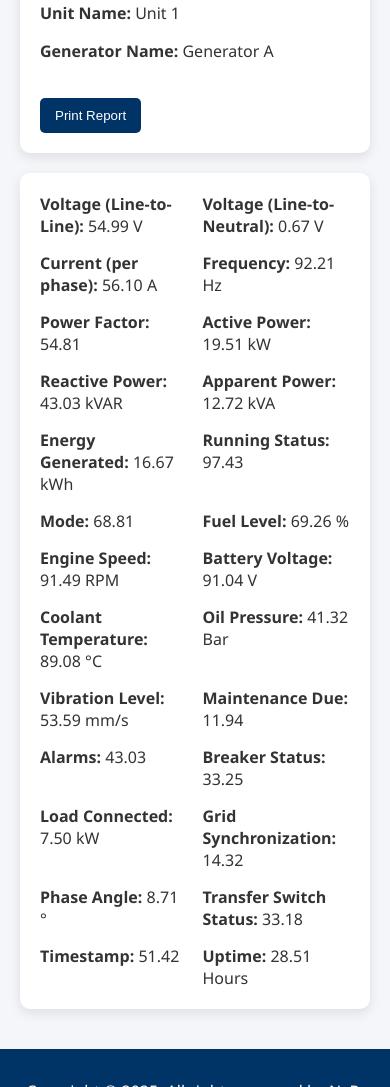
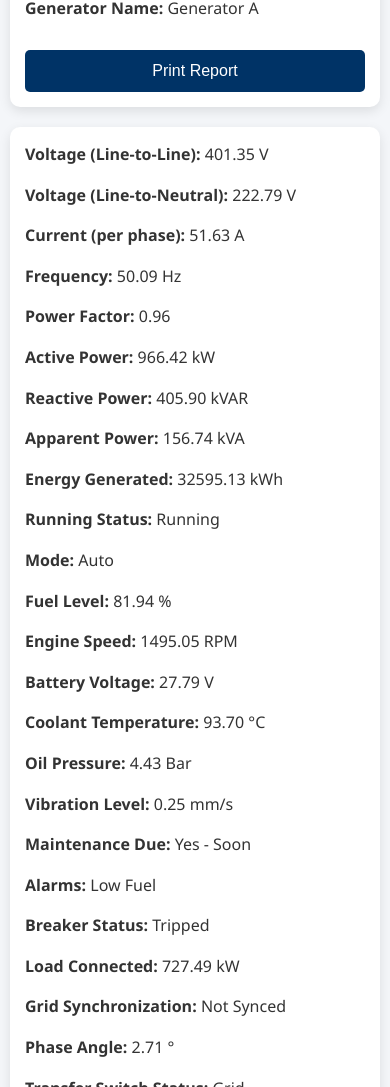
Before and after one commit to NRG-cse/power_plant_dashboard, a plain HTML site: page index.html in a window 390 px wide. Shown: the part 300-1387 px from the top of the page. Drawn offline with Linux system fonts and the light colour scheme.

Commit message:
Responsive power plant dashboard

```diff
--- a/script.js
+++ b/script.js
@@ -1,30 +1,30 @@
 const fields = [
-  { label: 'Voltage (Line-to-Line)', unit: 'V' },
-  { label: 'Voltage (Line-to-Neutral)', unit: 'V' },
-  { label: 'Current (per phase)', unit: 'A' },
-  { label: 'Frequency', unit: 'Hz' },
-  { label: 'Power Factor', unit: '' },
-  { label: 'Active Power', unit: 'kW' },
-  { label: 'Reactive Power', unit: 'kVAR' },
-  { label: 'Apparent Power', unit: 'kVA' },
-  { label: 'Energy Generated', unit: 'kWh' },
-  { label: 'Running Status', unit: '' },
-  { label: 'Mode', unit: '' },
-  { label: 'Fuel Level', unit: '%' },
-  { label: 'Engine Speed', unit: 'RPM' },
-  { label: 'Battery Voltage', unit: 'V' },
-  { label: 'Coolant Temperature', unit: '°C' },
-  { label: 'Oil Pressure', unit: 'Bar' },
-  { label: 'Vibration Level', unit: 'mm/s' },
-  { label: 'Maintenance Due', unit: '' },
-  { label: 'Alarms', unit: '' },
-  { label: 'Breaker Status', unit: '' },
-  { label: 'Load Connected', unit: 'kW' },
-  { label: 'Grid Synchronization', unit: '' },
-  { label: 'Phase Angle', unit: '°' },
-  { label: 'Transfer Switch Status', unit: '' },
-  { label: 'Timestamp', unit: '' },
-  { label: 'Uptime', unit: 'Hours' }
+  { label: 'Voltage (Line-to-Line)', unit: 'V', min: 380, max: 420 },
+  { label: 'Voltage (Line-to-Neutral)', unit: 'V', min: 220, max: 240 },
+  { label: 'Current (per phase)', unit: 'A', min: 50, max: 300 },
+  { label: 'Frequency', unit: 'Hz', min: 49.8, max: 50.2 },
+  { label: 'Power Factor', unit: '', min: 0.85, max: 1.0 },
+  { label: 'Active Power', unit: 'kW', min: 100, max: 1000 },
+  { label: 'Reactive Power', unit: 'kVAR', min: 50, max: 500 },
+  { label: 'Apparent Power', unit: 'kVA', min: 120, max: 1100 },
+  { label: 'Energy Generated', unit: 'kWh', min: 5000, max: 50000 },
+  { label: 'Running Status', unit: '', options: ['Running', 'Stopped', 'Maintenance'] },
+  { label: 'Mode', unit: '', options: ['Auto', 'Manual', 'Test'] },
+  { label: 'Fuel Level', unit: '%', min: 20, max: 100 },
+  { label: 'Engine Speed', unit: 'RPM', min: 1480, max: 1500 },
+  { label: 'Battery Voltage', unit: 'V', min: 23, max: 28 },
+  { label: 'Coolant Temperature', unit: '°C', min: 70, max: 95 },
+  { label: 'Oil Pressure', unit: 'Bar', min: 3.5, max: 4.5 },
+  { label: 'Vibration Level', unit: 'mm/s', min: 0.1, max: 2.5 },
+  { label: 'Maintenance Due', unit: '', options: ['No', 'Yes - Soon', 'Yes - Critical'] },
+  { label: 'Alarms', unit: '', options: ['None', 'Low Fuel', 'Over Temp', 'Overload'] },
+  { label: 'Breaker Status', unit: '', options: ['Closed', 'Open', 'Tripped'] },
+  { label: 'Load Connected', unit: 'kW', min: 50, max: 950 },
+  { label: 'Grid Synchronization', unit: '', options: ['Synchronized', 'Not Synced'] },
+  { label: 'Phase Angle', unit: '°', min: -5, max: 5 },
+  { label: 'Transfer Switch Status', unit: '', options: ['Grid', 'Generator', 'Transition'] },
+  { label: 'Timestamp', unit: '', isDate: true },
+  { label: 'Uptime', unit: 'Hours', min: 0, max: 8760 }
 ];
 
 function updateClock() {
@@ -37,19 +37,31 @@ updateClock();
 function generateDataFields() {
   const container = document.getElementById('data-fields');
   container.innerHTML = '';
+
   fields.forEach(field => {
     const div = document.createElement('div');
-    div.innerHTML = `<strong>${field.label}:</strong> <span>${getRandomValue()} ${field.unit}</span>`;
+    div.className = 'data-field';
+
+    let value;
+    if (field.options) {
+      value = field.options[Math.floor(Math.random() * field.options.length)];
+    } else if (field.isDate) {
+      value = new Date().toLocaleString();
+    } else {
+      value = (Math.random() * (field.max - field.min) + field.min).toFixed(2);
+    }
+
+    div.innerHTML = `
+      <strong>${field.label}:</strong>
+      <span class="value">${value} ${field.unit}</span>
+    `;
     container.appendChild(div);
   });
 }
 
-function getRandomValue() {
-  return (Math.random() * 100).toFixed(2);
-}
-
+// Initial generation and periodic update
+generateDataFields();
 setInterval(generateDataFields, 3000);
-generateDataFields();
 
 function printReport() {
   window.print();
--- a/styles.css
+++ b/styles.css
@@ -1,72 +1,200 @@
+:root {
+  --primary-color: #003366;
+  --secondary-color: #0055aa;
+  --text-color: #333;
+  --bg-color: #f4f6f9;
+  --card-bg: white;
+}
+
+* {
+  box-sizing: border-box;
+  margin: 0;
+  padding: 0;
+}
+
 body {
-  font-family: 'Segoe UI', sans-serif;
+  font-family: 'Segoe UI', Tahoma, Geneva, Verdana, sans-serif;
   margin: 0;
-  background: #f4f6f9;
-  color: #333;
+  background: var(--bg-color);
+  color: var(--text-color);
+  line-height: 1.6;
+  min-height: 100vh;
+  display: flex;
+  flex-direction: column;
 }
+
 header {
-  background: #003366;
+  background: var(--primary-color);
   color: white;
-  padding: 20px;
+  padding: 15px 20px;
   display: flex;
   justify-content: space-between;
   align-items: center;
   flex-wrap: wrap;
+  gap: 15px;
 }
+
+header h1 {
+  font-size: clamp(1.5rem, 4vw, 2rem);
+  font-weight: 600;
+}
+
+#clock {
+  font-size: clamp(0.9rem, 2.5vw, 1.1rem);
+  background: rgba(255, 255, 255, 0.2);
+  padding: 5px 10px;
+  border-radius: 5px;
+}
+
 main {
   display: flex;
   flex-direction: row;
   padding: 20px;
   gap: 20px;
-  flex-wrap: wrap;
+  flex: 1;
 }
+
 .left-section, .right-section {
-  background: white;
+  background: var(--card-bg);
   border-radius: 10px;
   padding: 20px;
   box-shadow: 0 4px 12px rgba(0,0,0,0.1);
 }
+
 .left-section {
   flex: 1;
   min-width: 250px;
+  display: flex;
+  flex-direction: column;
+  gap: 20px;
 }
+
 .right-section {
-  flex: 2;
+  flex: 3;
   min-width: 300px;
   display: grid;
-  grid-template-columns: 1fr 1fr;
+  grid-template-columns: repeat(auto-fill, minmax(250px, 1fr));
   gap: 15px;
+  align-content: start;
 }
+
 .logo {
   width: 50px;
   height: 50px;
   margin-right: 10px;
+  object-fit: contain;
 }
+
 .logo-container {
   display: flex;
   align-items: center;
+  margin-bottom: 10px;
 }
+
 .company-name {
-  font-size: 40px;
+  font-size: clamp(1.5rem, 4vw, 2.5rem);
   font-weight: bold;
-  color: #003366;
+  color: var(--primary-color);
 }
+
+.info-block p {
+  margin: 8px 0;
+  font-size: 1rem;
+}
+
 button {
-  margin-top: 20px;
-  padding: 10px 15px;
-  background-color: #003366;
+  margin-top: auto;
+  padding: 12px 18px;
+  background-color: var(--primary-color);
   color: white;
   border: none;
   border-radius: 5px;
   cursor: pointer;
+  font-size: 1rem;
+  transition: background-color 0.3s;
+  width: 100%;
 }
+
 button:hover {
-  background-color: #0055aa;
+  background-color: var(--secondary-color);
 }
+
 footer {
   text-align: center;
   padding: 15px;
-  background: #003366;
+  background: var(--primary-color);
   color: white;
-  margin-top: 20px;
+  margin-top: auto;
+  font-size: clamp(0.8rem, 2vw, 1rem);
 }
+
+/* Responsive adjustments */
+@media (max-width: 1024px) {
+  main {
+    flex-direction: column;
+  }
+
+  .left-section, .right-section {
+    width: 100%;
+  }
+
+  .right-section {
+    grid-template-columns: repeat(auto-fill, minmax(200px, 1fr));
+  }
+}
+
+@media (max-width: 768px) {
+  header {
+    flex-direction: column;
+    text-align: center;
+    gap: 10px;
+  }
+
+  .right-section {
+    grid-template-columns: 1fr 1fr;
+  }
+
+  .logo-container {
+    justify-content: center;
+  }
+}
+
+@media (max-width: 480px) {
+  main {
+    padding: 10px;
+  }
+
+  .left-section, .right-section {
+    padding: 15px;
+  }
+
+  .right-section {
+    grid-template-columns: 1fr;
+  }
+
+  .company-name {
+    font-size: 1.8rem;
+  }
+}
+
+/* Projector specific styles (larger screens) */
+@media (min-width: 1600px) {
+  body {
+    font-size: 1.1rem;
+  }
+
+  main {
+    max-width: 1800px;
+    margin: 0 auto;
+    width: 100%;
+  }
+
+  .right-section {
+    grid-template-columns: repeat(auto-fill, minmax(300px, 1fr));
+  }
+
+  button {
+    padding: 15px 20px;
+    font-size: 1.1rem;
+  }
+}
```
Also changed, not shown: index.html (line endings or trailing spaces).
